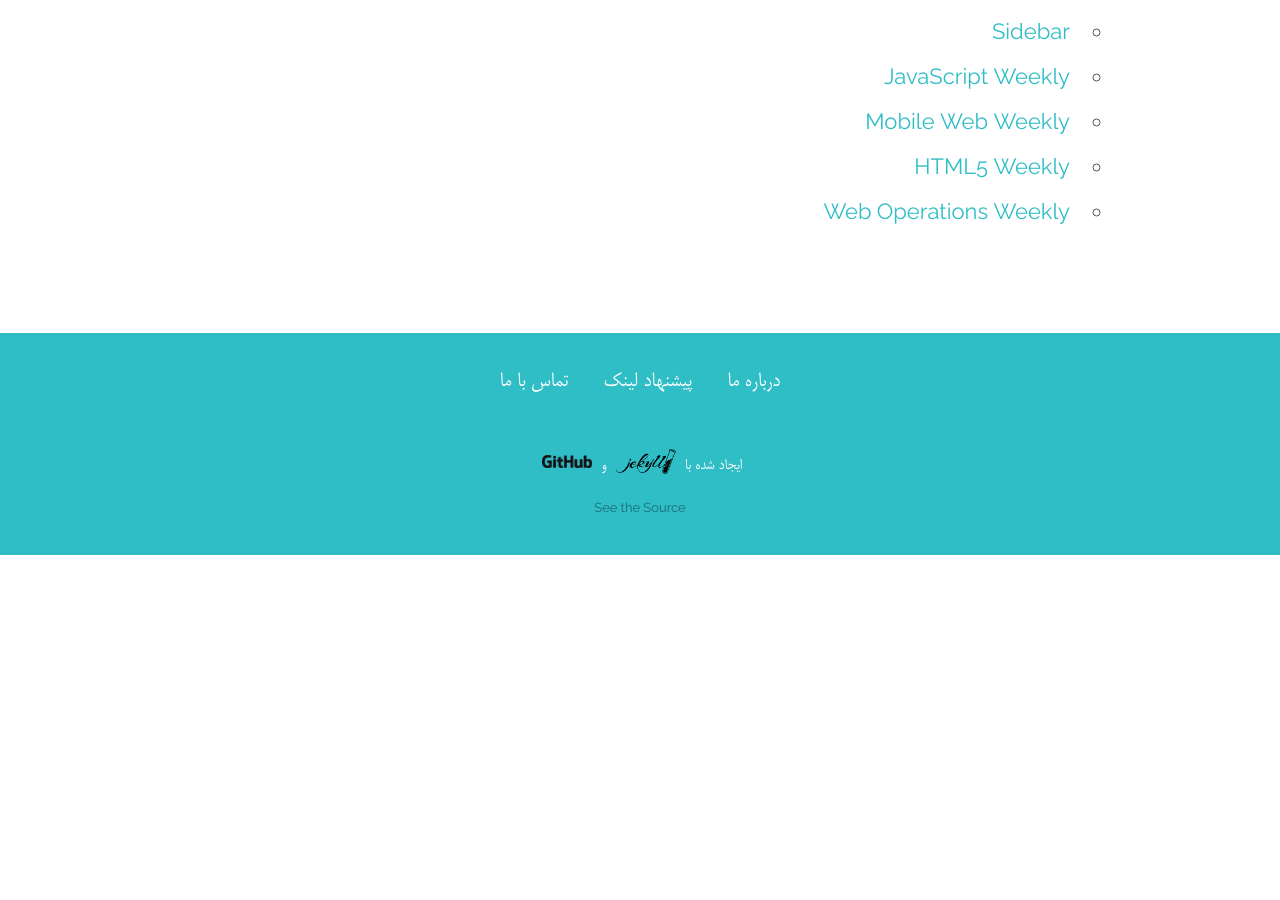
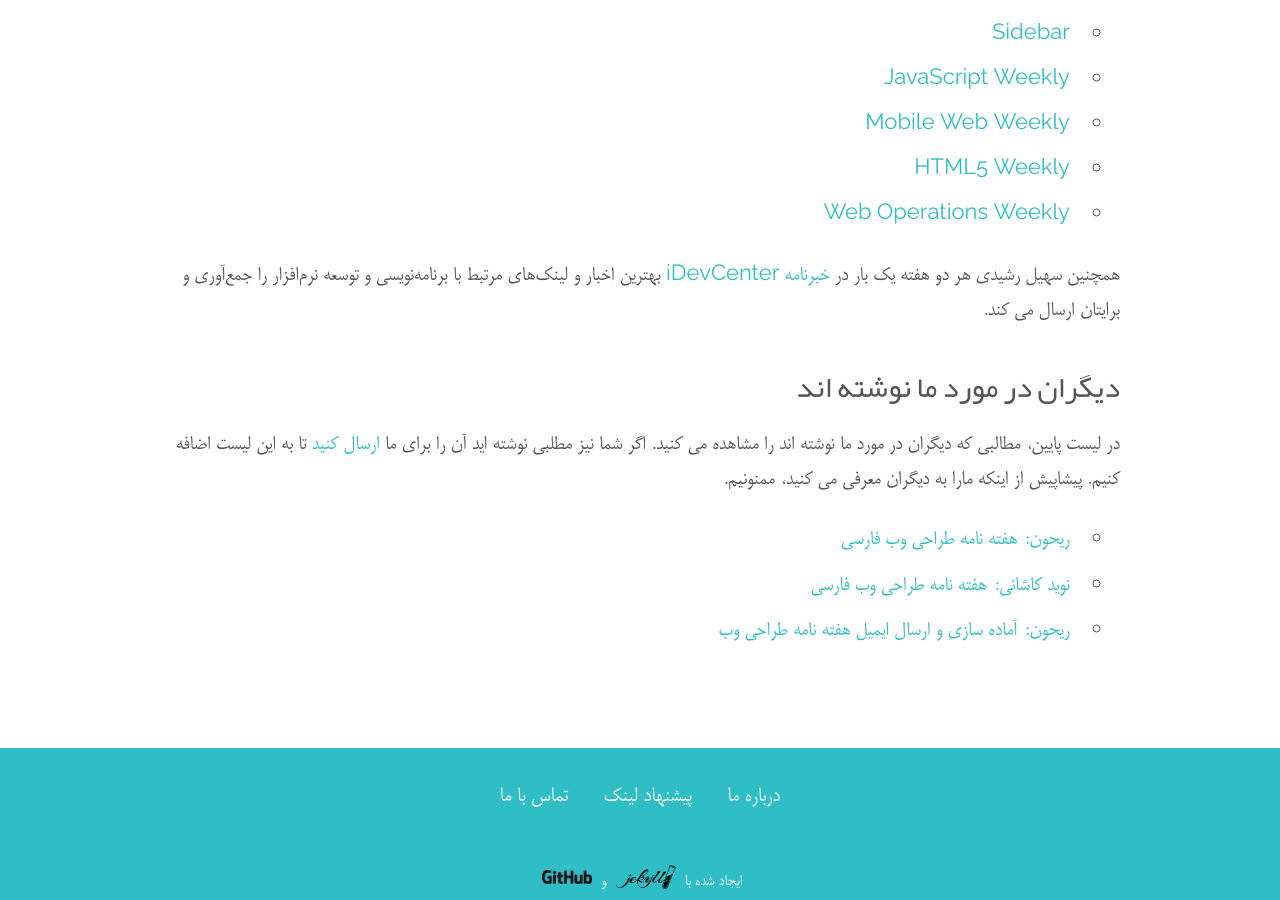
Before and after one commit to reyhoun/ui.toread, a Jekyll site: the page built from about.md, in a window 1280 px wide and 900 px high, scrolled down 1496 px. Built offline with Jekyll 4.4.1, drawn with Linux system fonts in a browser that asks for light colours; before the commit the page ends 2051 px from its top, so only the background shows below that.

Commit message:
update: about page

```diff
--- a/about.md
+++ b/about.md
@@ -24,3 +24,12 @@ permalink: /about/
 * [Mobile Web Weekly](http://mobilewebweekly.co/)
 * [HTML5 Weekly](http://html5weekly.com/)
 * [Web Operations Weekly](http://webopsweekly.com/)
+
+همچنین سهیل رشیدی هر دو هفته یک بار در [خبرنامه iDevCenter](http://idevcenter.com/newsletter/) بهترین اخبار و لینک‌های مرتبط با برنامه‌نویسی و توسعه نرم‌افزار را جمع‌آوری و برایتان ارسال می کند.
+
+### دیگران در مورد ما نوشته اند
+در لیست پایین، مطالبی که دیگران در مورد ما نوشته اند را مشاهده می کنید. اگر شما نیز مطلبی نوشته اید آن را برای ما [ارسال کنید](/contact/) تا به این لیست اضافه کنیم. پیشاپیش از اینکه مارا به دیگران معرفی می کنید، ممنونیم.
+
+* [ریحون: هفته نامه طراحی وب فارسی](http://reyhoun.com/fa/blog/ui-toread/)
+* [نوید کاشانی: هفته نامه طراحی وب فارسی](http://navid.kashani.ir/569/ui-toread/)
+* [ریحون: آماده سازی و ارسال ایمیل هفته نامه طراحی وب](http://reyhoun.com/fa/blog/email-template/)
```
